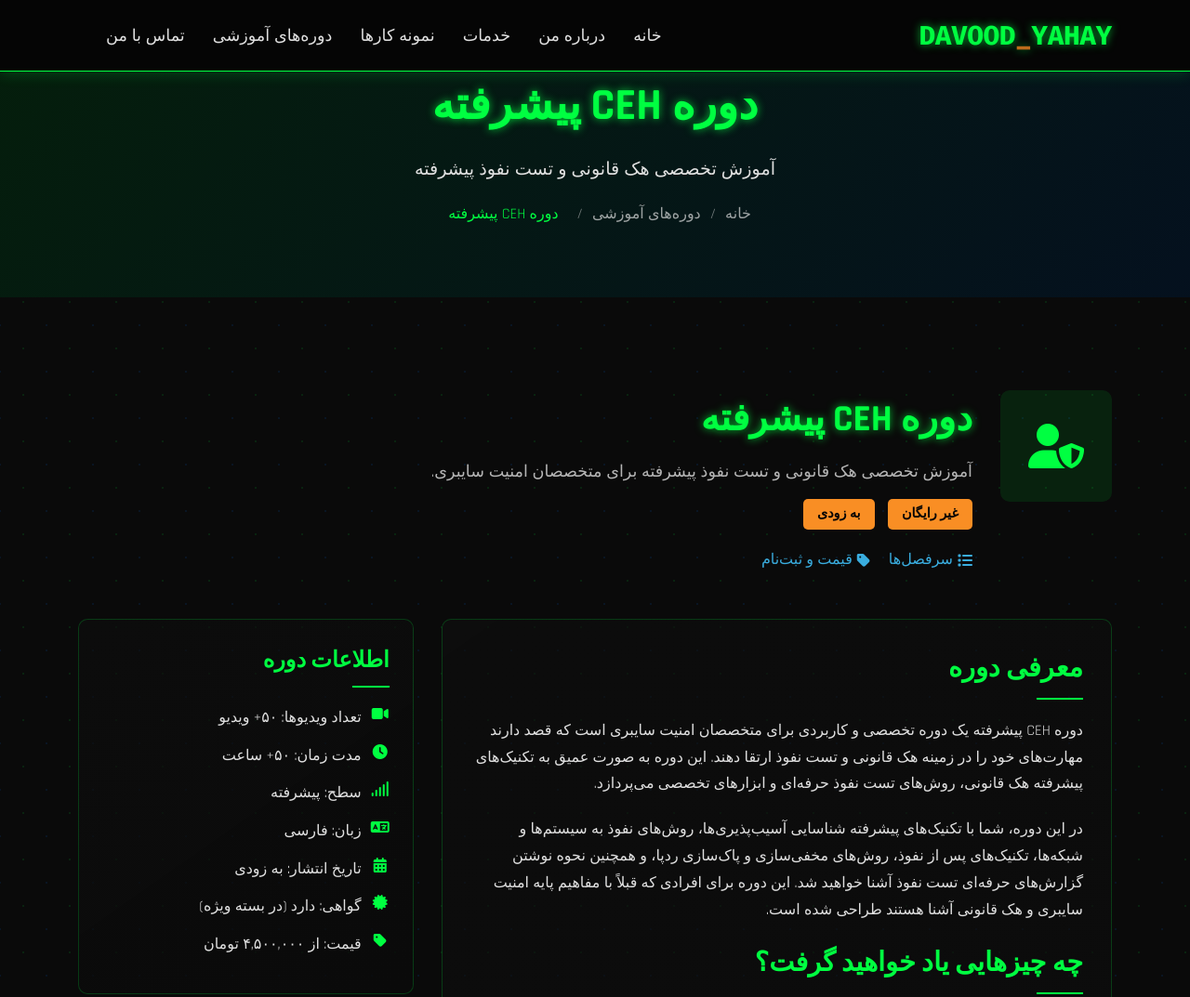
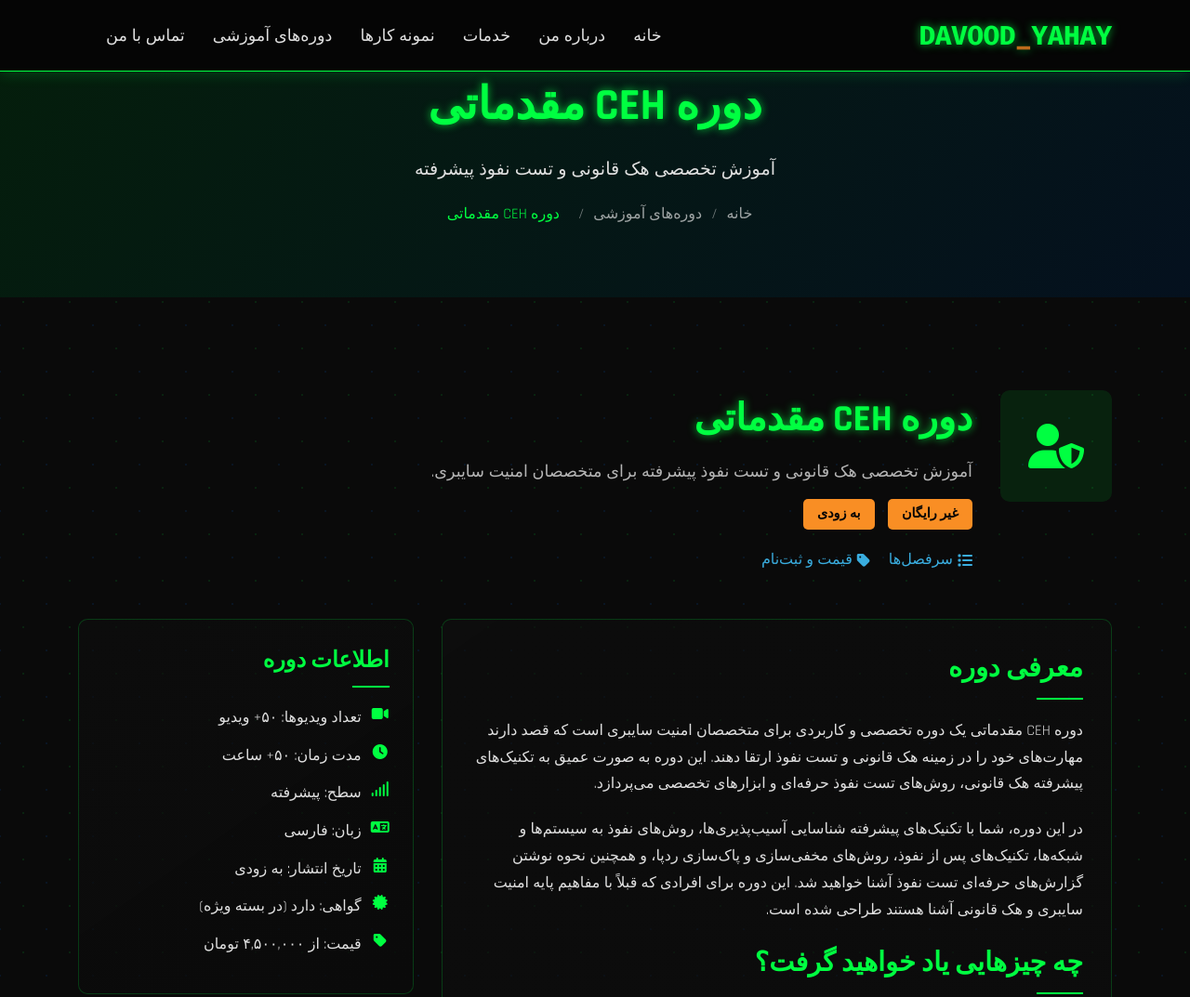
Before and after one commit to davoodya/davoodyahay, a plain HTML site: page pages/courses/beginner-ceh.html in a window 1280 px wide. Shown: the top 1073 px of the page at 93% size. Drawn offline with Linux system fonts and the light colour scheme.

Commit message:
Implement relations and change advanced to beginner

```diff
--- a/pages/courses/beginner-ceh.html
+++ b/pages/courses/beginner-ceh.html
@@ -3,12 +3,12 @@
 <head>
     <meta charset="UTF-8">
     <meta name="viewport" content="width=device-width, initial-scale=1.0">
-    <meta name="description" content="دوره CEH پیشرفته - آموزش تخصصی هک قانونی و تست نفوذ پیشرفته توسط داوود یاحی">
+    <meta name="description" content="دوره CEH مقدماتی - آموزش تخصصی هک قانونی و تست نفوذ پیشرفته توسط داوود یاحی">
     <meta name="keywords" content="آموزش هک قانونی پیشرفته, CEH, آموزش امنیت سایبری, تست نفوذ پیشرفته">
     <meta name="author" content="داوود یاحی">
     <meta name="robots" content="index, follow">
 
-    <title>دوره CEH پیشرفته | داوود یاحی</title>
+    <title>دوره CEH مقدماتی | داوود یاحی</title>
 
     <!-- Favicon -->
     <link rel="icon" href="../../images/favicon.ico" type="image/x-icon">
@@ -723,7 +723,7 @@
         <canvas id="matrix-canvas" class="matrix-animation"></canvas>
         <div class="container">
             <div class="page-header-content">
-                <h1>دوره CEH پیشرفته</h1>
+                <h1>دوره CEH مقدماتی</h1>
                 <p>آموزش تخصصی هک قانونی و تست نفوذ پیشرفته</p>
 
                 <div class="breadcrumb">
@@ -731,7 +731,7 @@
                     <span>/</span>
                     <a href="../courses.html">دوره‌های آموزشی</a>
                     <span>/</span>
-                    <span class="active">دوره CEH پیشرفته</span>
+                    <span class="active">دوره CEH مقدماتی</span>
                 </div>
             </div>
         </div>
@@ -746,7 +746,7 @@
                 </div>
 
                 <div class="course-title">
-                    <h1>دوره CEH پیشرفته</h1>
+                    <h1>دوره CEH مقدماتی</h1>
                     <p>آموزش تخصصی هک قانونی و تست نفوذ پیشرفته برای متخصصان امنیت سایبری.</p>
                     <span class="course-badge premium">غیر رایگان</span>
                     <span class="coming-soon-badge">به زودی</span>
@@ -761,7 +761,7 @@
             <div class="course-content">
                 <div class="course-description">
                     <h2>معرفی دوره</h2>
-                    <p>دوره CEH پیشرفته یک دوره تخصصی و کاربردی برای متخصصان امنیت سایبری است که قصد دارند مهارت‌های خود را در زمینه هک قانونی و تست نفوذ ارتقا دهند. این دوره به صورت عمیق به تکنیک‌های پیشرفته هک قانونی، روش‌های تست نفوذ حرفه‌ای و ابزارهای تخصصی می‌پردازد.</p>
+                    <p>دوره CEH مقدماتی یک دوره تخصصی و کاربردی برای متخصصان امنیت سایبری است که قصد دارند مهارت‌های خود را در زمینه هک قانونی و تست نفوذ ارتقا دهند. این دوره به صورت عمیق به تکنیک‌های پیشرفته هک قانونی، روش‌های تست نفوذ حرفه‌ای و ابزارهای تخصصی می‌پردازد.</p>
 
                     <p>در این دوره، شما با تکنیک‌های پیشرفته شناسایی آسیب‌پذیری‌ها، روش‌های نفوذ به سیستم‌ها و شبکه‌ها، تکنیک‌های پس از نفوذ، روش‌های مخفی‌سازی و پاک‌سازی ردپا، و همچنین نحوه نوشتن گزارش‌های حرفه‌ای تست نفوذ آشنا خواهید شد. این دوره برای افرادی که قبلاً با مفاهیم پایه امنیت سایبری و هک قانونی آشنا هستند طراحی شده است.</p>
 
```
Also changed, not shown: pages/courses.html (+3 -3 lines), todo.md (+2 -1 lines).
